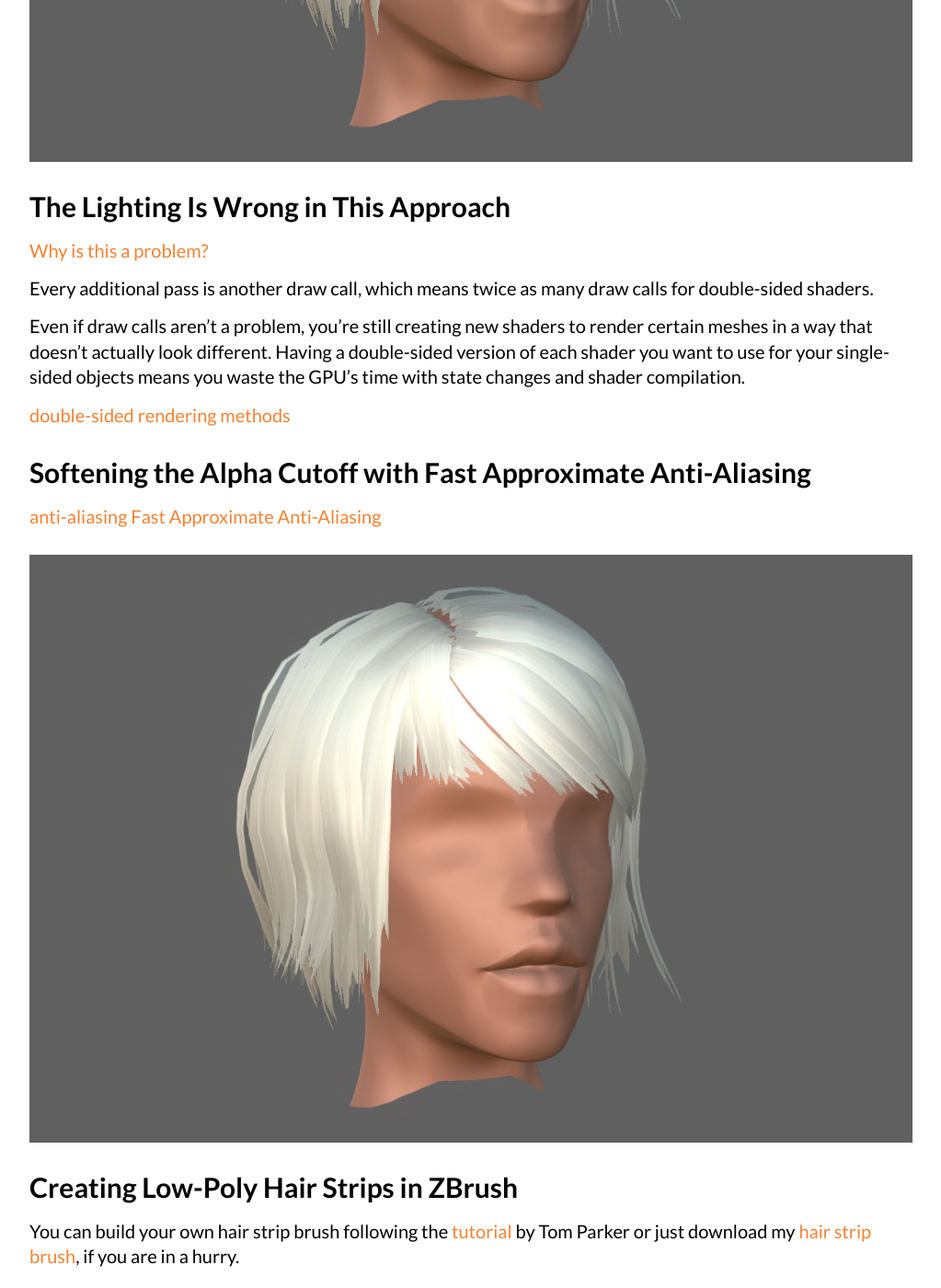
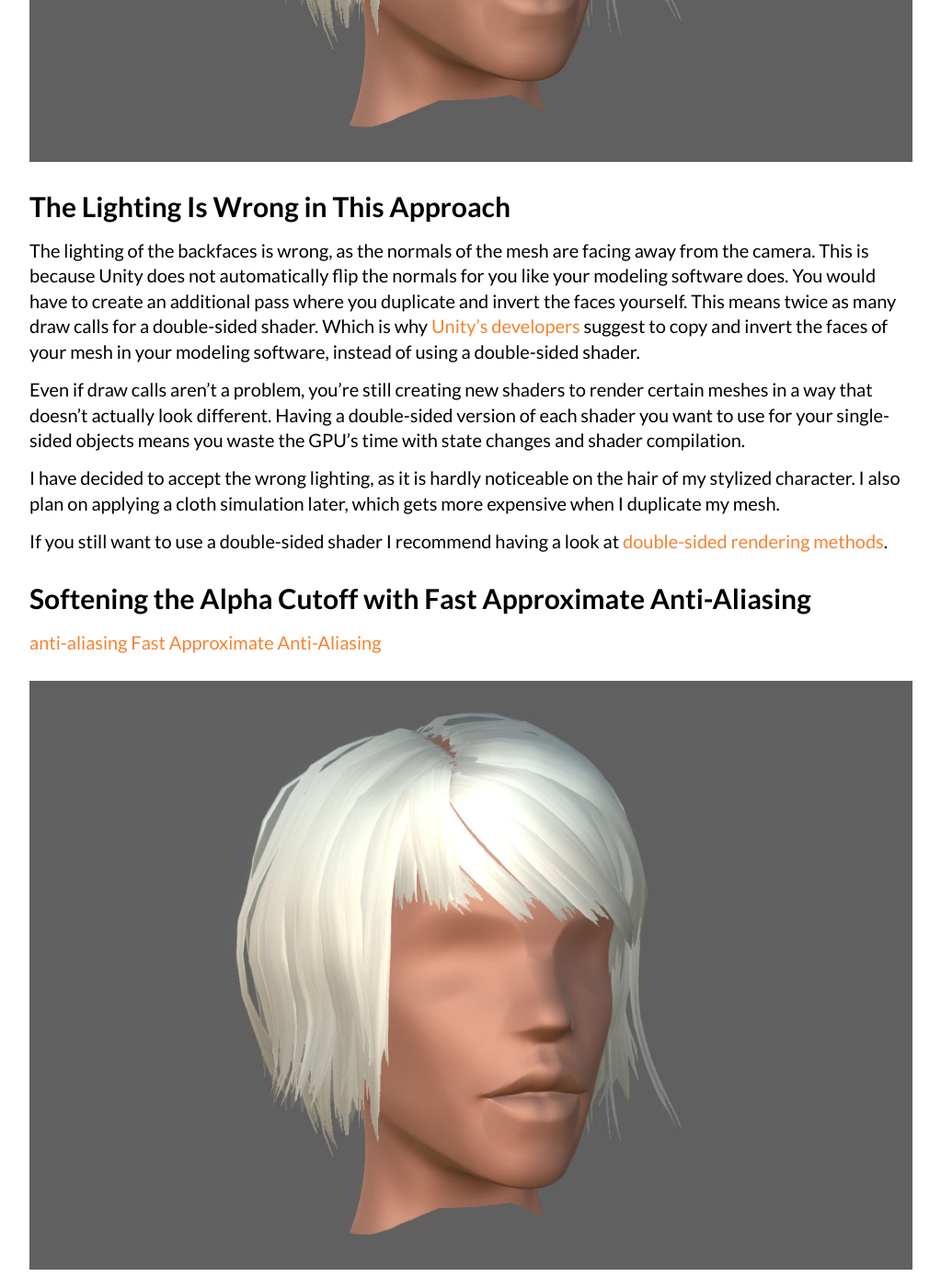
Before and after one commit to Lorti/manu.ninja, a Jekyll site: the page built from _posts/2016-01-26-rendering-low-poly-hair-in-unity.md, in a window 1280 px wide and 1400 px high, scrolled down 4078 px. Shown: the whole window at 92% size, without its empty margins (128-1151 px from the left). Built offline with Jekyll 4.4.1, drawn with Linux system fonts in a browser that asks for light colours; nearby versions of some CDN libraries; comment, search, counter and statistics services are not loaded; some of the changed text lies outside the part shown.

Commit message:
blog writing is harder than it looks

```diff
--- a/_posts/2016-01-26-rendering-low-poly-hair-in-unity.md
+++ b/_posts/2016-01-26-rendering-low-poly-hair-in-unity.md
@@ -10,7 +10,7 @@ You have modeled and textured hair for your low-poly character and want to drop
 
 ![](/images/unity-low-poly-hair-cutout.jpg)
 
-This was my experience a few days ago. Turns out, that Unity has no cutout with soft edges or a double-sided shader per default, apart from the foliage shaders. There is no well-hidden checkbox to turn off backface culling, like one might expect when coming a 3D modeling software. Luckily all the default shaders can be downloaded from the [Unity Download Archive](https://unity3d.com/get-unity/download/archive), to tinker with them.
+This was my experience a few days ago. Turns out, that Unity has no cutout with soft edges or a double-sided shader per default, apart from the foliage shaders. There is no well-hidden checkbox to turn off backface culling, like one might expect from a modeling software. Luckily all the default shaders can be downloaded from the [Unity Download Archive](https://unity3d.com/get-unity/download/archive), to tinker with them.
 
 
 
@@ -118,14 +118,13 @@ Pass {
 
 ## The Lighting Is Wrong in This Approach
 
-[Why is this a problem?](http://danielbrauer.com/files/rendering-double-sided-geometry.html)
-
-> Every additional pass is another draw call, which means twice as many draw calls for double-sided shaders.
+The lighting of the backfaces is wrong, as the normals of the mesh are facing away from the camera. This is because Unity does not automatically flip the normals for you like your modeling software does. You would have to create an additional pass where you duplicate and invert the faces yourself. This means twice as many draw calls for a double-sided shader. Which is why [Unity's developers](http://danielbrauer.com/files/rendering-double-sided-geometry.html) suggest to copy and invert the faces of your mesh in your modeling software, instead of using a double-sided shader.
 
 > Even if draw calls aren’t a problem, you’re still creating new shaders to render certain meshes in a way that doesn’t actually look different. Having a double-sided version of each shader you want to use for your single-sided objects means you waste the GPU’s time with state changes and shader compilation.
 
-[double-sided rendering methods](http://forum.unity3d.com/threads/double-sided-material.21778/page-2#post-2352641)
+I have decided to accept the wrong lighting, as it is hardly noticeable on the hair of my stylized character. I also plan on applying a cloth simulation later, which gets more expensive when I duplicate my mesh.
 
+If you still want to use a double-sided shader I recommend having a look at [double-sided rendering methods](http://forum.unity3d.com/threads/double-sided-material.21778/page-2#post-2352641).
 
 
 
@@ -141,8 +140,7 @@ Pass {
 
 ## Creating Low-Poly Hair Strips in ZBrush
 
-You can build your own hair strip brush following the [tutorial](http://www.3dartistonline.com/news/2015/04/how-do-i-create-real-time-hair-for-games/) by Tom Parker or just download my [hair strip brush](), if you are in a hurry.
-
+If you wonder how the hair itself was modeled, it consists of several hair strips carefully laid out with a custom brush and the curve stroke feature in ZBrush. You can build your own hair strip brush following the [tutorial](http://www.3dartistonline.com/news/2015/04/how-do-i-create-real-time-hair-for-games/) by Tom Parker or just download my [hair strip brush](), if you are in a hurry.
 
 
 
```
